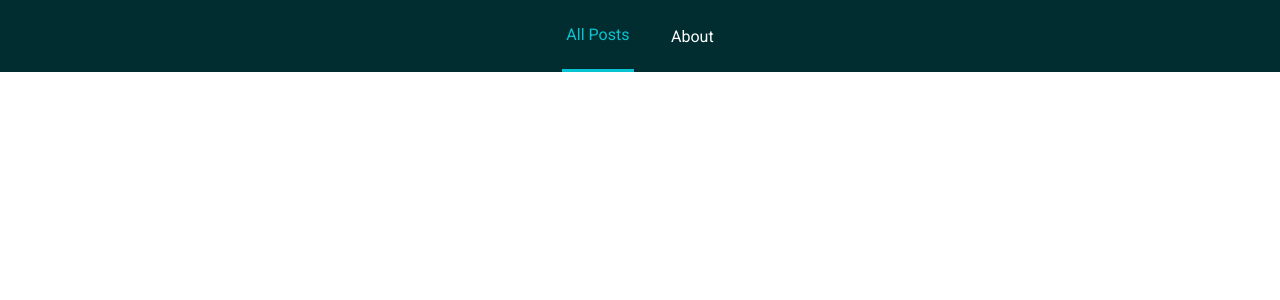
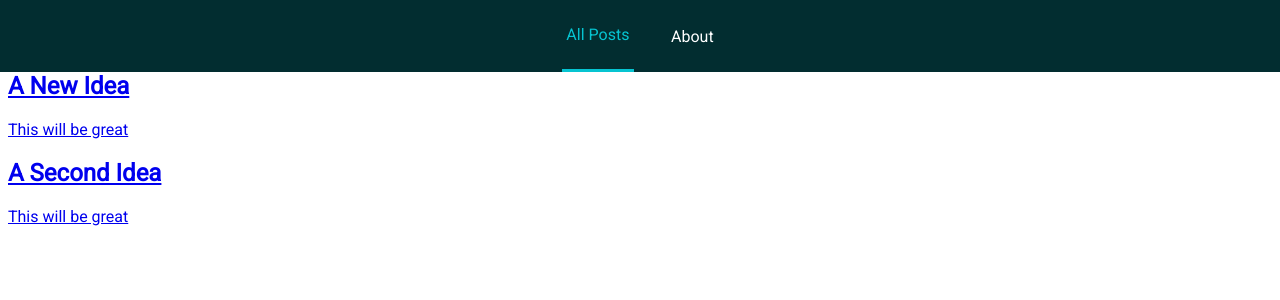
Before and after one commit to maheralayoubi/blog-with-nuxt, a Nuxt app in the folder story-blog/: page / in a window 1280 px wide. Shown: the top 300 px of the page. Built offline with nearby package versions, Linux system fonts and the light colour scheme.

Commit message:
Renderig the article properties in the template

```diff
--- a/story-blog/pages/index.vue
+++ b/story-blog/pages/index.vue
@@ -4,7 +4,16 @@
       v-for="post in posts"
       :key="post.id"
       :to="post.id">
-      <article class="post-preview"></article>
+      <article class="post-preview">
+        <div
+          :style="{backgroundImage:post.thumbnailUrl}"
+          class="post-preview-thumbnail">
+        </div>
+        <div class="post-preview-content">
+          <h1>{{ post.title }}</h1>
+          <p>{{ post.previewText }}</p>
+        </div>
+      </article>
     </nuxt-link>
   </div>
 </template>
```
